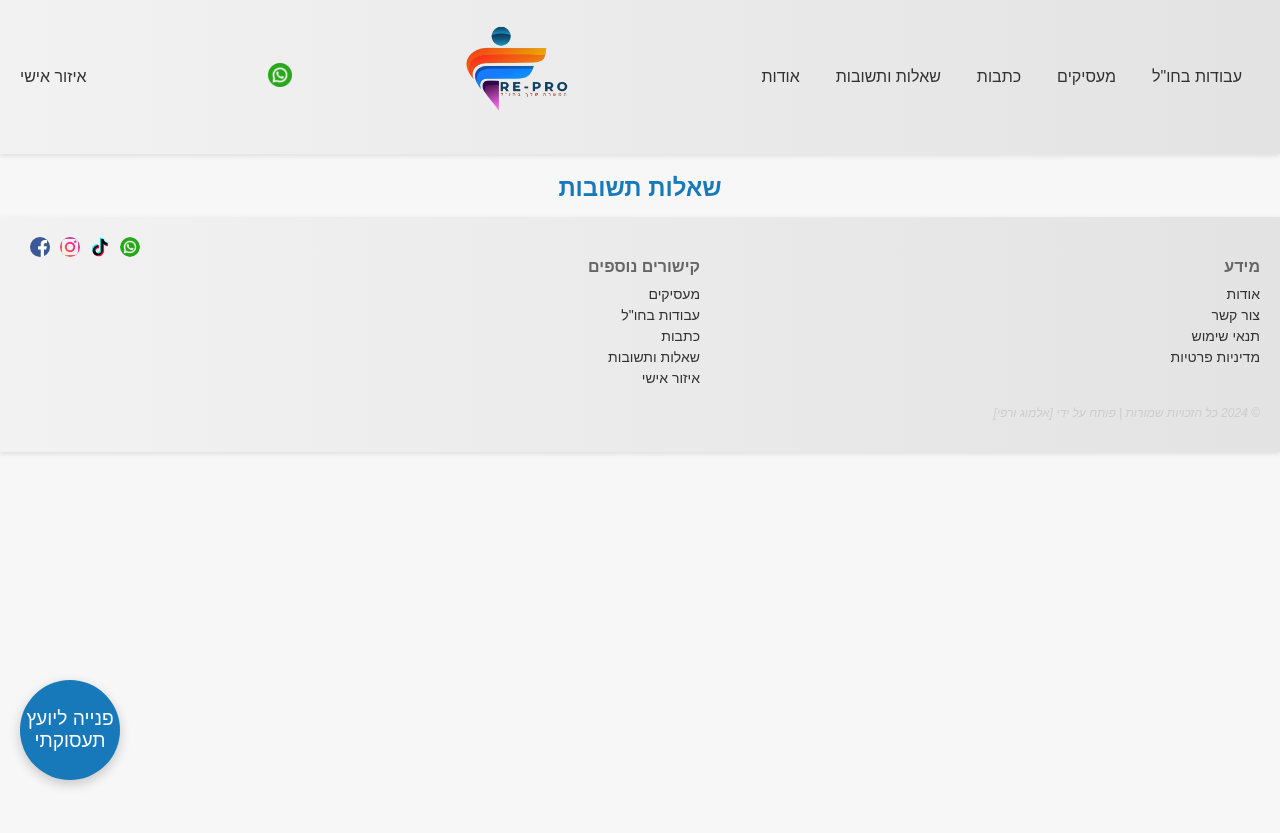
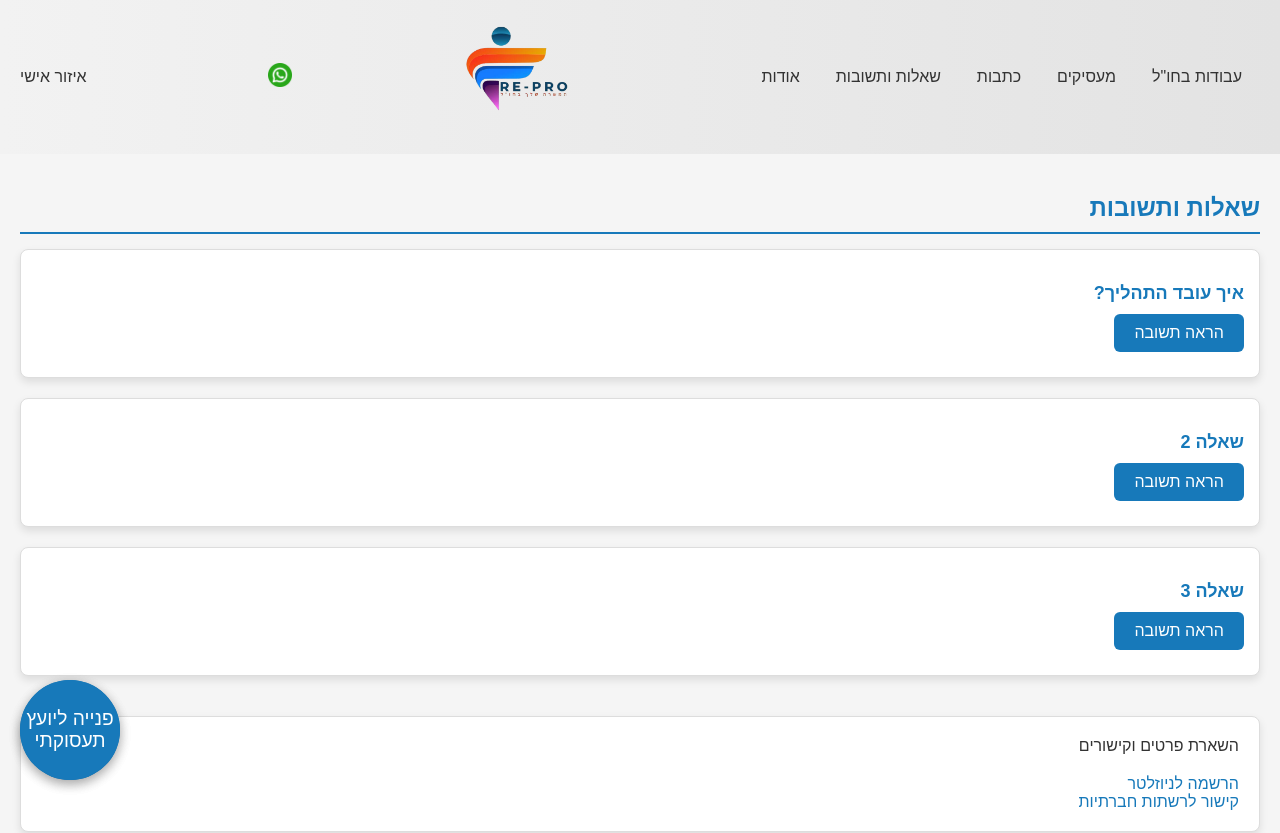
Before and after one commit to RafiGabizon/Re-pro, a React (Create React App) app: page /Qustion_Ask in a window 1280 px wide. Shown: the top 833 px of the page. Before the commit the page ends 800 px from the top, so only its background shows below. Built offline with nearby package versions, Linux system fonts and the light colour scheme; the HTML template or start-up script is replaced by a standard one.

Commit message:
Q&A page

```diff
--- a/src/pages/Qustion_Ask.js
+++ b/src/pages/Qustion_Ask.js
@@ -1,15 +1,71 @@
-import React from 'react';
-import '../styles/styles.css';
+import React, { useState } from 'react';
+import '../styles/questionAsk.css';
+import ContactAdvisor from '../Components/ContactAdvisor';
 
+const QuestionItem = ({ question, answer, isVisible, toggleVisibility }) => (
+  <div className="question-answer-pair">
+    <h3>{question}</h3>
+    <button
+      className="toggle-answer-button"
+      onClick={toggleVisibility}
+      aria-label={isVisible ? "Hide answer" : "Show answer"}
+    >
+      {isVisible ? 'הסתר תשובה' : 'הראה תשובה'}
+    </button>
+    {isVisible && <p>{answer}</p>}
+  </div>
+);
 
-export default function Qustion_Ask() {
+export default function QuestionAsk() {
+  const [visibleAnswer, setVisibleAnswer] = useState(null);
+  const [isContactModalOpen, setIsContactModalOpen] = useState(false);
+
+  const toggleAnswerVisibility = (index) => {
+    setVisibleAnswer(prevIndex => (prevIndex === index ? null : index));
+  };
+
+  const toggleContactModal = () => {
+    setIsContactModalOpen(!isContactModalOpen);
+  };
+
+  const questionsAndAnswers = [
+    { question: "איך עובד התהליך?", answer: "תשובה 1" },
+    { question: "שאלה 2", answer: "תשובה 2" },
+    { question: "שאלה 3", answer: "תשובה 3" },
+    // Continue adding questions and answers as needed...
+  ];
+
   return (
-    <div>
-
-      <div className="Qustion_Ask">
-        <h2>שאלות תשובות</h2>
-      </div>
-
+    <div className="question-ask-page">
+      <main>
+        <div className="question-ask-section">
+          <h2>שאלות ותשובות</h2>
+          {questionsAndAnswers.map((qa, index) => (
+            <QuestionItem
+              key={index}
+              question={qa.question}
+              answer={qa.answer}
+              isVisible={visibleAnswer === index}
+              toggleVisibility={() => toggleAnswerVisibility(index)}
+            />
+          ))}
+        </div>
+        <div className="additional-info">
+          <p>השארת פרטים וקישורים</p>
+          <div className="newsletter-social">
+            <p>הרשמה לניוזלטר</p>
+            <p>קישור לרשתות חברתיות</p>
+          </div>
+        </div>
+        <button
+          className="consultant-button"
+          onClick={toggleContactModal}
+          aria-label="Contact career advisor"
+        >
+          פנייה ליועץ תעסוקתי
+        </button>
+        <ContactAdvisor isOpen={isContactModalOpen} onClose={toggleContactModal} />
+      </main>
     </div>
   );
 }
--- /dev/null
+++ b/src/styles/questionAsk.css
@@ -0,0 +1,97 @@
+/* Question Ask Page */
+.question-ask-page {
+    font-family: Arial, sans-serif; /* Consistent font */
+    padding: 20px;
+    background-color: #f5f5f5; /* Light grey background */
+    color: #333;
+    direction: rtl; /* Right-to-left for Hebrew */
+    text-align: right; /* Align text to the right */
+}
+
+/* Section Header */
+.question-ask-section {
+    margin-bottom: 40px;
+}
+
+.question-ask-section h2 {
+    font-size: 24px; /* Adjusted to match .JobsAbroad */
+    margin-bottom: 15px; /* Reduced space */
+    border-bottom: 2px solid #1779ba; /* Deep teal for consistency */
+    padding-bottom: 10px;
+    color: #1779ba; /* Matching color */
+    font-weight: bold; /* Consistent font weight */
+    text-align: right; /* Align text to the right */
+}
+
+/* Question and Answer Pairs */
+.question-answer-pair {
+    background-color: #ffffff; /* White background for contrast */
+    border: 1px solid #ddd;
+    border-radius: 8px; /* Consistent with .JobsAbroad */
+    padding: 15px; /* Consistent padding */
+    margin-bottom: 20px; /* Reduced space */
+    box-shadow: 0 4px 8px rgba(0, 0, 0, 0.1); /* Matching shadow */
+    text-align: right; /* Right-align text */
+    transition: box-shadow 0.3s ease, transform 0.3s ease; /* Smooth transition */
+}
+
+.question-answer-pair:hover {
+    box-shadow: 0 6px 12px rgba(0, 0, 0, 0.15); /* Slightly deeper shadow */
+    transform: translateY(-5px); /* Slight lift effect */
+}
+
+.question-answer-pair h3 {
+    font-size: 18px; /* Matching font size */
+    margin-bottom: 10px;
+    color: #1779ba; /* Consistent color */
+    font-weight: bold; /* Matching font weight */
+}
+
+.question-answer-pair p {
+    margin: 0;
+    color: #666; /* Matching text color */
+    font-size: 16px; /* Adjusted for consistency */
+}
+
+/* Toggle Answer Button */
+.toggle-answer-button {
+    background-color: #1779ba; /* Consistent button color */
+    border: none;
+    border-radius: 6px; /* Matching radius */
+    color: #fff;
+    padding: 10px 20px; /* Increased padding for consistency */
+    margin-bottom: 10px;
+    cursor: pointer;
+    font-size: 16px; /* Adjusted for consistency */
+    transition: background-color 0.3s ease; /* Smooth transition */
+}
+
+.toggle-answer-button:hover {
+    background-color: #1779ba; /* Matching hover color */
+}
+
+/* Additional Information */
+.additional-info {
+    background-color: #ffffff; /* White background */
+    border: 1px solid #ddd;
+    border-radius: 8px; /* Consistent radius */
+    padding: 20px; /* Consistent padding */
+    margin-top: 40px;
+    box-shadow: 0 4px 8px rgba(0, 0, 0, 0.1); /* Matching shadow */
+}
+
+.additional-info p {
+    margin: 0 0 15px;
+    font-size: 16px; /* Adjusted for consistency */
+}
+
+/* Newsletter and Social Links */
+.newsletter-social {
+    margin-top: 20px;
+}
+
+.newsletter-social p {
+    margin: 0;
+    font-size: 16px; /* Consistent font size */
+    color: #1779ba; /* Matching color */
+}
```
